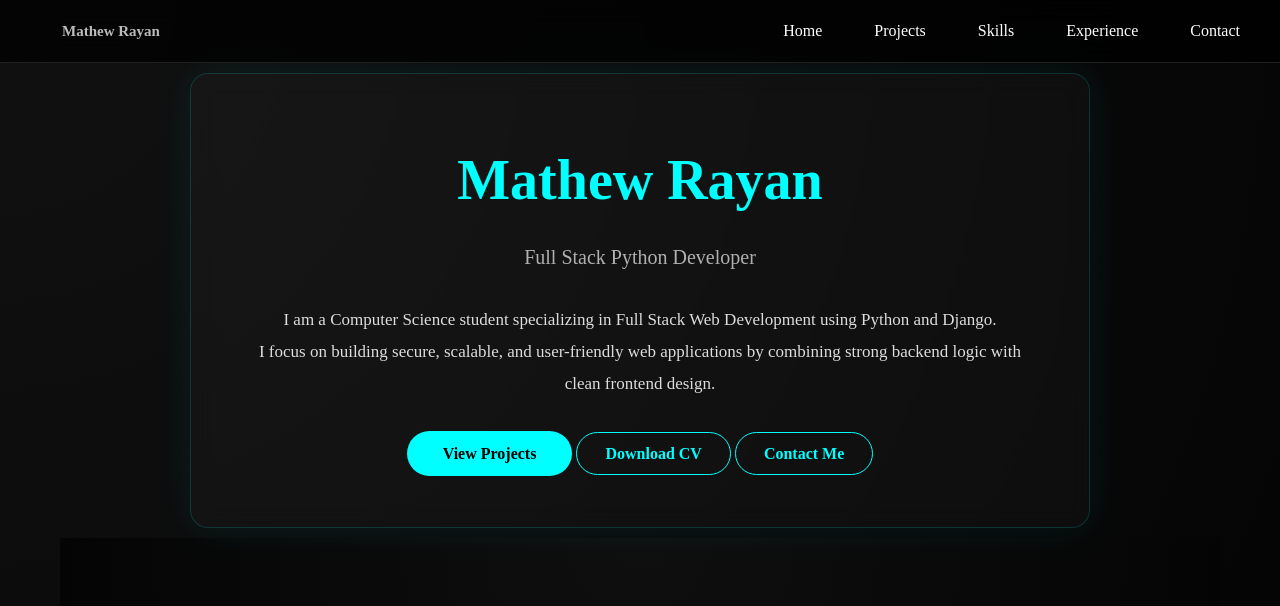
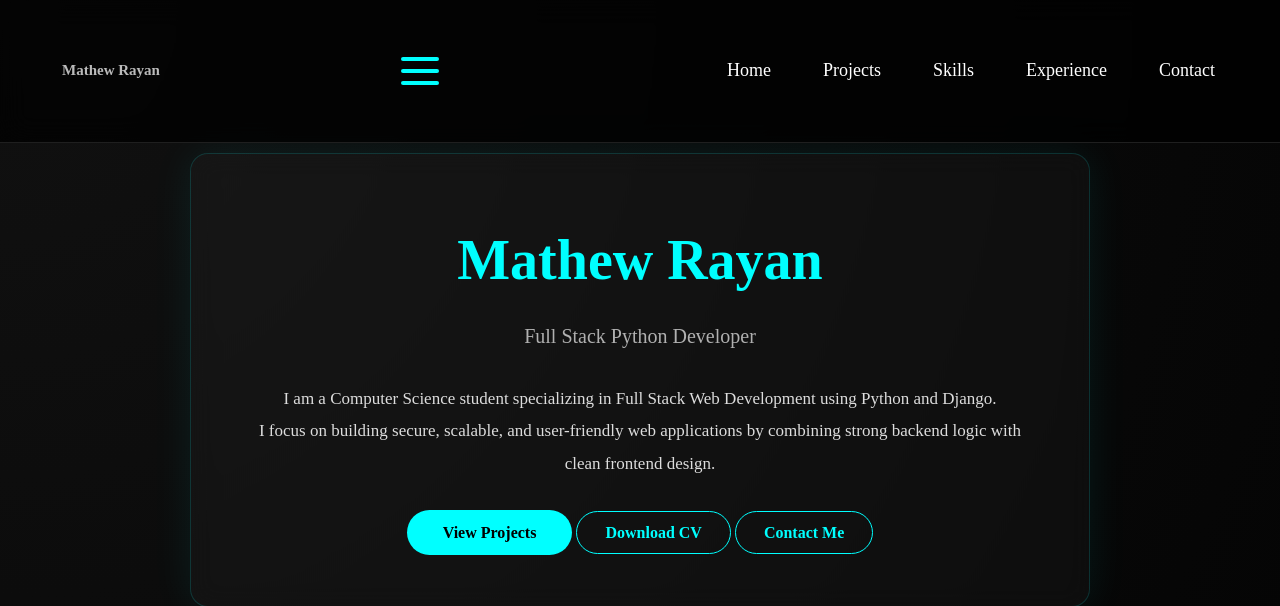
Before and after one commit to mathew12300/My_portfolio, a Django app: page / in a window 1280 px wide. Shown: the top 606 px of the page. Run offline with Django 5.2, Linux system fonts and the light colour scheme.

Commit message:
new update

```diff
--- a/portfolio_project/static/portfolio/css/style.css
+++ b/portfolio_project/static/portfolio/css/style.css
@@ -1858,3 +1858,55 @@ a:hover {
     gap: 30px;
   }
 }
+
+
+
+/* ======================
+   BIGGER HAMBURGER ICON
+====================== */
+
+.hamburger {
+  width: 38px;              /* bigger */
+  height: 28px;
+  cursor: pointer;
+  display: flex;
+  flex-direction: column;
+  justify-content: space-between;
+}
+
+.hamburger span {
+  height: 4px;              /* thicker lines */
+  width: 100%;
+  background: #00ffff;
+  border-radius: 12px;
+  transition: all 0.35s ease;
+}
+
+/* ☰ → ❌ animation */
+.hamburger.active span:nth-child(1) {
+  transform: rotate(45deg) translate(7px, 7px);
+}
+
+.hamburger.active span:nth-child(2) {
+  opacity: 0;
+}
+
+.hamburger.active span:nth-child(3) {
+  transform: rotate(-45deg) translate(7px, -7px);
+}
+
+
+
+/* ======================
+   BIGGER MOBILE MENU
+====================== */
+.nav-menu {
+  min-width: 220px;        /* wider */
+  padding: 30px 25px;      /* more space */
+  border-radius: 18px;
+}
+
+.nav-menu a {
+  font-size: 18px;         /* bigger text */
+  padding: 8px 0;
+}
--- a/portfolio_project/templates/portfolio/base.html
+++ b/portfolio_project/templates/portfolio/base.html
@@ -177,9 +177,14 @@ document.addEventListener("DOMContentLoaded", () => {
 
 <script>
 function toggleMenu() {
-  document.getElementById("navMenu").classList.toggle("active");
+  const menu = document.getElementById("navMenu");
+  const burger = document.querySelector(".hamburger");
+
+  menu.classList.toggle("active");
+  burger.classList.toggle("active");
 }
 </script>
 
+
 </body>
 </html>
```
